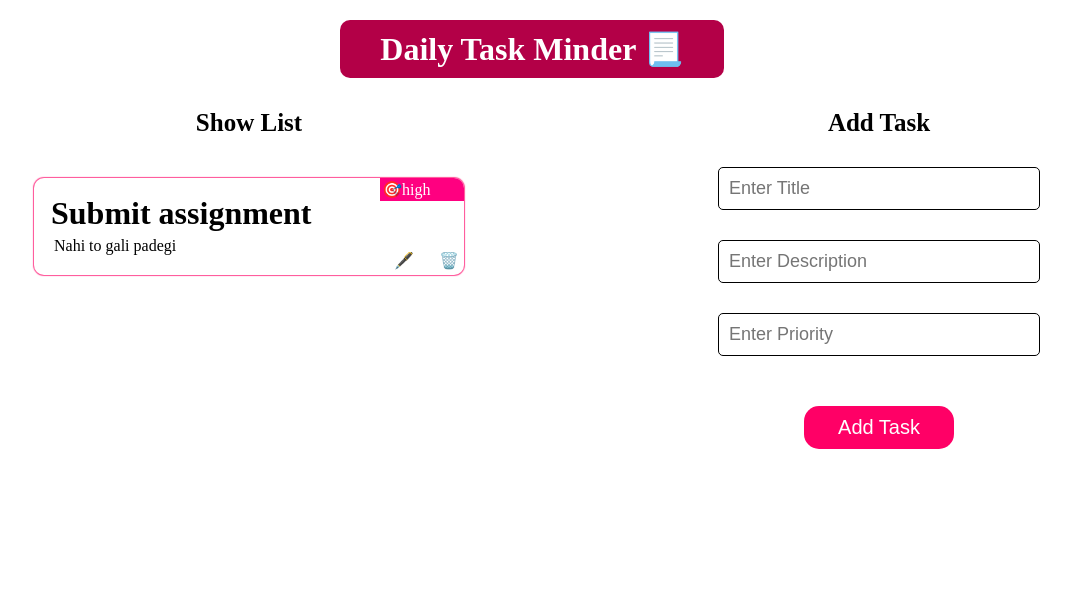
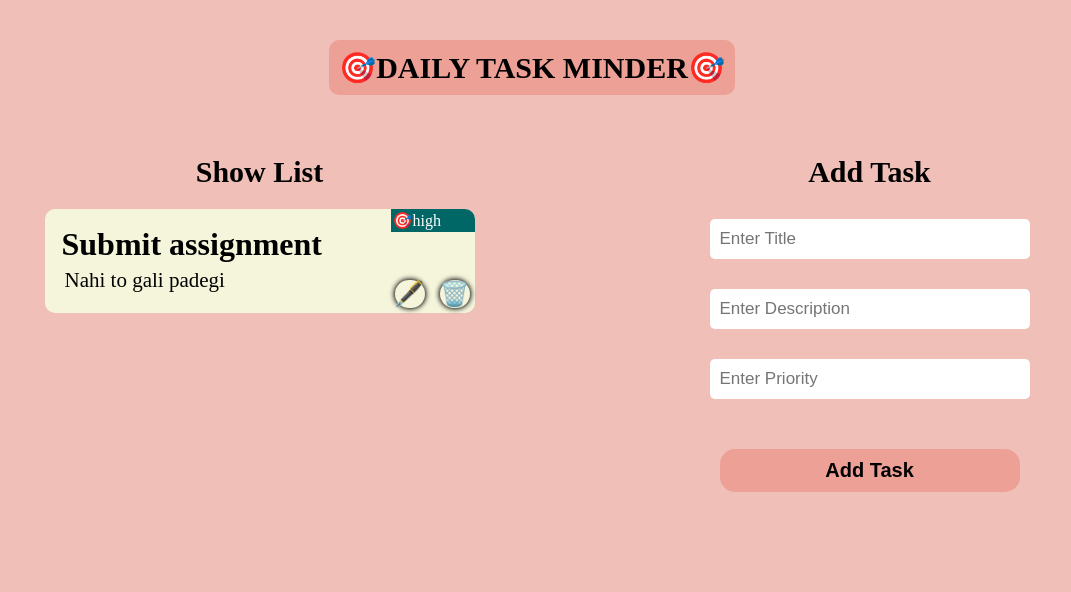
Before and after one commit to sonaligadekar20/Daily-Task-Minder, a React app: page / in a window 1280 px wide. Shown: the whole page, without its empty margins (108-1179 px from the left). Built offline with nearby package versions, Linux system fonts and the light colour scheme.

Commit message:
optimisation in code

```diff
--- a/src/components/Task/Task.css
+++ b/src/components/Task/Task.css
@@ -4,7 +4,8 @@
     padding: 15px;
     border-radius: 10px;
     /* border: 1px solid  #ff4d94; */
-    box-shadow: 0  0 1px 1px  #ff4d94;
+    /* box-shadow: 0  0 2px 1.5px #00cccc; */
+    background-color:beige;
     position: relative;
 }
 .task-title{
@@ -12,12 +13,13 @@
 }
 .task-description{
     margin: 5px;
+    font-size: 21px;
 }
 .task-priority{
     position: absolute;
     right: 0;
     top: 0;
-    background-color:#ff0080;
+    background-color:#006666;
     color: white;
     border-radius: 0 10px 0 0;
     padding: 2px;
@@ -28,6 +30,9 @@
     bottom: 5px;
     right: 5px;
     cursor: pointer;
+    box-shadow: 0 0 5px 1px black;
+    font-size: 24px;
+    border-radius: 50px ;
 }
 
 .task-edit-icon{
@@ -35,5 +40,8 @@
     bottom: 5px;
     right: 50px;
     cursor: pointer;
+    box-shadow: 0 0 5px 1px black;
+    font-size: 24px;
+    border-radius: 50px ;
 
 }
--- a/src/index.css
+++ b/src/index.css
@@ -1,8 +1,5 @@
-body{
+*{
+    margin: 0;
     padding: 0;
-    margin: 0;
+
 }
-.text-center{
-    text-align: center;
-    font-size: 25px
-}
--- a/src/index.js
+++ b/src/index.js
@@ -1,6 +1,6 @@
 import ReactDOM from "react-dom/client";
 import Home from "./views/Home/Home"
-import  "./index.css"
+import "./index.css"
 
 const root = ReactDOM.createRoot(document.getElementById("root"))
 
--- a/src/util/localstorage.js
+++ b/src/util/localstorage.js
@@ -0,0 +1,3 @@
+export const saveListToLocalStorage = (tasks) => {
+    localStorage.setItem('task-minder', JSON.stringify(tasks))
+}
--- a/src/views/Home/Home.css
+++ b/src/views/Home/Home.css
@@ -1,23 +1,25 @@
+
 .container{
-    padding: 10px;
-    margin: 0;
-    /* background-color: bisque; */
-    min-height: 100vh;
+    background-color: rgb(239, 191, 184);
+    height: 100vw;
+   padding: 30px;
 }
 .app-title{
     text-align: center;
-    background-color:#b30047;
-    width:fit-content;
-    padding: 10px 40px;
+    font-size: 30px;
+    background-color: rgb(237, 161, 150);
+    width: fit-content;
     display: block;
-    margin: 10px auto ;
+    margin: 10px auto;
+
+    padding: 10px;
     border-radius: 10px;
-    color: white;
 }
 .todo-flex-container{
     display: flex;
     justify-content: space-around;
     flex-wrap: wrap;
+    margin-top: 60px;
 }
 .task-input{
     display: block;
@@ -29,14 +31,22 @@
     margin: 30px 10px ;
 }
 .btn-add-task{
-    background-color:#ff0066;
-    color: #fff;
+    background-color:rgb(237, 161, 150);
+   font-weight: bold;
+   border:5px rgb(244, 136, 119);
     border-radius: 15px;
     padding: 10px 5px;
     border: none;
     margin:20px;
     font-size: 20px;
-    width: 150px;
+    width: 300px;
+    display: block;
+    margin-left: auto;
+    margin-right: auto;
+}
+.text-center{
+   text-align: center;
+   font-size: 30px;
 }
 .btn-container{
     display: flex;
@@ -50,3 +60,7 @@
 .tasks-container::-webkit-scrollbar{
     width: 5px;
 }
+.task-input{
+    border: none;
+    font-size: 17px;
+}
--- a/src/views/Home/Home.js
+++ b/src/views/Home/Home.js
@@ -1,8 +1,9 @@
 import React, { useEffect, useState } from 'react';
 import Task from "./../../components/Task/Task";
 import showToast from 'crunchy-toast';
+import { saveListToLocalStorage } from "./../../util/localstorage";
+import "./Home.css";
 
-import "./Home.css";
 
 const Home = () => {
     const [taskList, setTaskList] = useState([
@@ -14,7 +15,7 @@ const Home = () => {
         }
     ])
 
-    const [id, setId] = useState (0);
+    const [id, setId] = useState(0);
     const [title, setTitle] = useState('');
     const [description, setDescription] = useState('');
     const [priority, setPriority] = useState('');
@@ -27,19 +28,44 @@ const Home = () => {
         }
 
     }, [])
-
-
-    const saveListToLocalStorage = (tasks) => {
-        localStorage.setItem('task-minder', JSON.stringify(tasks))
-    }
-
-    const clearInputFields= () => {
+    const clearInputFields = (task) => {
         setTitle('');
         setDescription('');
         setPriority('');
     }
+    const findTaskIndexById = (taskId) => {
+        let index;
 
+        taskList.forEach((task, i) => {
+            if (task.id === taskId) {
+                index = i
+            }
+        })
+        return index;
+    }
+
+    const checkRequiredFields = () => {
+        if(!title){
+            showToast('Title is required', 'warning', 3000);
+            return false ;
+        }
+
+        if(!description){
+            showToast('Description is required', 'warning', 3000);
+            return false;
+        }
+
+        if(!priority){
+            showToast('Priority is required', 'warning', 3000);
+            return false;
+        }
+        return true;
+    }
     const addTaskToList = () => {
+
+        if(checkRequiredFields() === false){
+            return;
+        }
         const randomId = Math.floor(Math.random() * 1000);
         const obj = {
             id: randomId,
@@ -57,12 +83,8 @@ const Home = () => {
     }
 
     const removeTaskFromList = (id) => {
-        let index;
-        taskList.forEach((task, i) => {
-            if (task.id === id) {
-                index = i
-            }
-        })
+
+        const index = findTaskIndexById(id);
 
         const tempArray = taskList;
         tempArray.splice(index, 1);
@@ -77,27 +99,21 @@ const Home = () => {
         setIsEdit(true);
         setId(id);
 
-        let currentEditTask;
-        taskList.forEach((task)=>{
-            if (task.id === id){
-                currentEditTask = task;
-            }
-        })
+        const index = findTaskIndexById(id);
+        const currentEditTask = taskList[index];
 
         setTitle(currentEditTask.title);
         setDescription(currentEditTask.description);
         setPriority(currentEditTask.priority);
 
-        console.log (currentEditTask);
+    }
+    const UpdateTask = () => {
 
+        if(checkRequiredFields() === false){
+            return;
         }
-    const UpdateTask = ()=> {
-        let indexToUpdate;
-        taskList.forEach((task, i) => {
-            if(task.id === id){
-                indexToUpdate = i;
-            }
-        })
+
+        const indexToUpdate = findTaskIndexById(id);
 
         const tempArray = taskList;
         tempArray[indexToUpdate] = {
@@ -120,11 +136,11 @@ const Home = () => {
 
     return (
         <div className='container'>
-            <h1 className='app-title'> Daily Task Minder 📃</h1>
+            <h1 className='app-title'> 🎯DAILY TASK MINDER🎯</h1>
 
             <div className='todo-flex-container'>
                 <div>
-                    <h2 className='text-center'>Show List</h2>
+                    <h1 className='text-center'>Show List</h1>
                     <div className='tasks-container'>
                         {
                             taskList.map((taskItem, index) => {
@@ -178,21 +194,17 @@ const Home = () => {
                                 placeholder='Enter Priority'
                                 className='task-input' />
 
+
                             <div className='btn-container'>
-                                {
-                                    isEdit ?
                                 <button className='btn-add-task'
                                     type='button'
-                                            onClick={UpdateTask}>
-                                            Update Task
+                                    onClick={() => {
+                                        isEdit ? UpdateTask() : addTaskToList()
+                                    }}>
+                                    {isEdit ? 'Update' : 'Add Task'
+                                    }
                                 </button>
-                                        :
-                                        <button className='btn-add-task'
-                                            type='button'
-                                            onClick={addTaskToList}>
-                                            Add Task
-                                        </button>
-                                }
+
                             </div>
 
                         </form>
```
Lines whose indentation alone changed are shown as unchanged.
